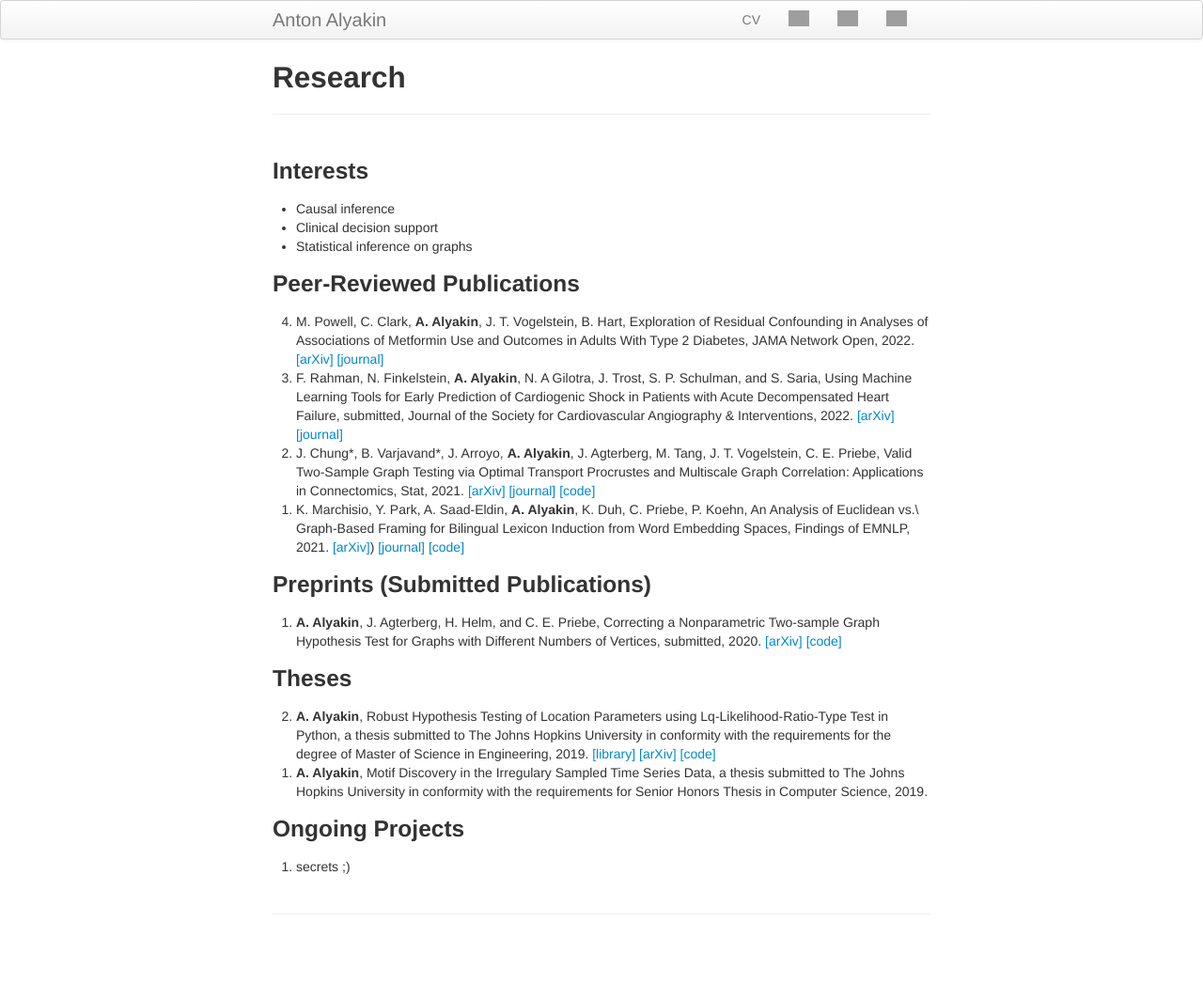
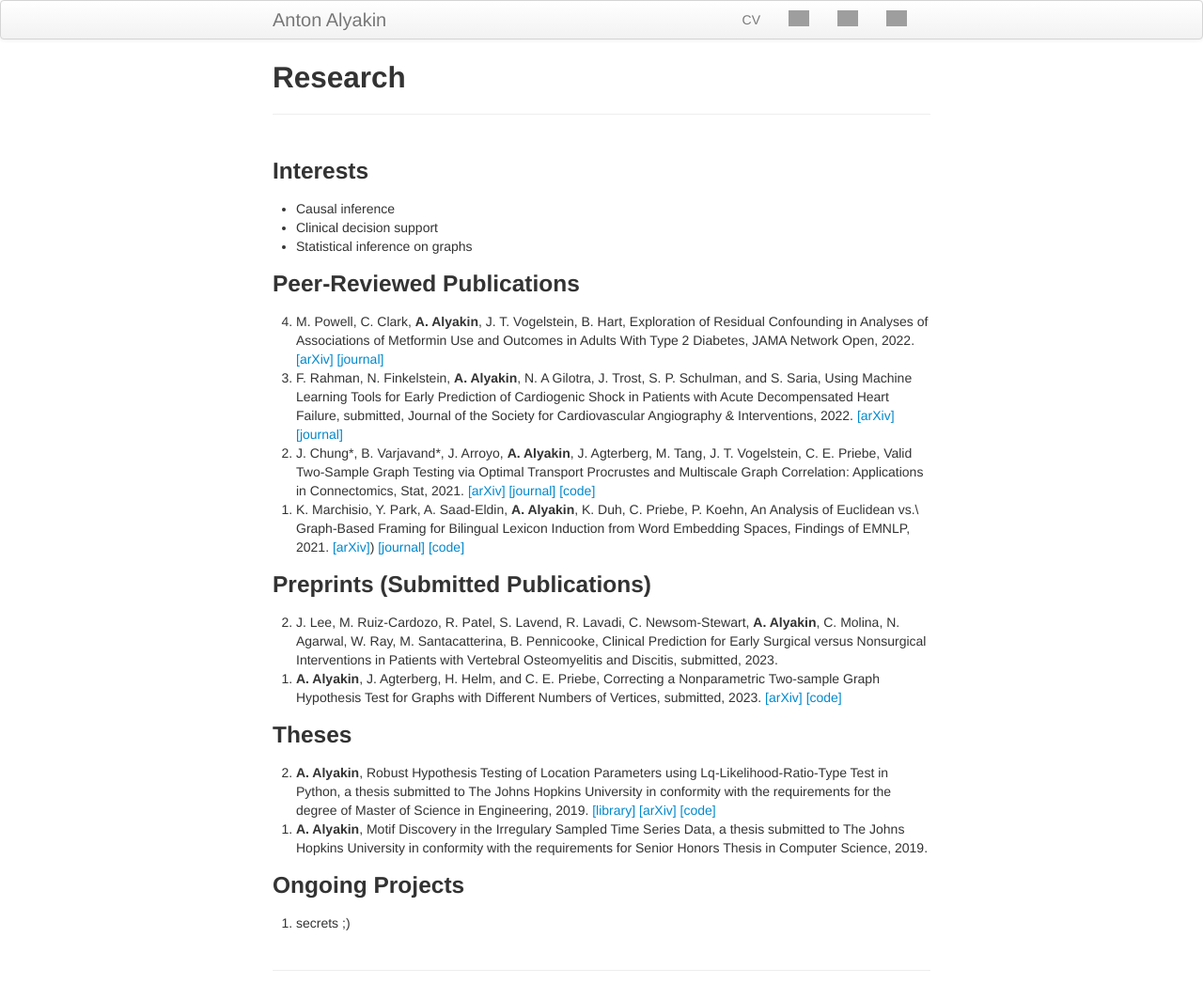
Before and after one commit to alyakin314/alyakin314.github.io, a Jekyll site: the page built from pages/research.md, in a window 1280 px wide. Shown: the whole page at 94% size. Built offline with Jekyll 4.4.1, drawn with Linux system fonts in a browser that asks for light colours; before the commit the page ends 1004 px from its top, so only the background shows below that; grey boxes are pictures that could not be loaded.

Commit message:
legal now

```diff
--- a/pages/research.md
+++ b/pages/research.md
@@ -36,9 +36,14 @@ title: Research
 {: reversed="reversed"}
 
 ### Preprints (Submitted Publications)
+2. J. Lee, M. Ruiz-Cardozo, R. Patel, S. Lavend, R. Lavadi, C. Newsom-Stewart,
+   **A. Alyakin**, C. Molina, N. Agarwal, W. Ray, M. Santacatterina,
+   B. Pennicooke, Clinical Prediction for Early Surgical versus Nonsurgical
+   Interventions in Patients with Vertebral Osteomyelitis and Discitis,
+   submitted, 2023.
 1. **A. Alyakin**, J. Agterberg, H. Helm, and C. E. Priebe, Correcting a
    Nonparametric Two-sample Graph Hypothesis Test for Graphs with Different
-   Numbers of Vertices, submitted, 2020.
+   Numbers of Vertices, submitted, 2023.
    [[arXiv]](https://arxiv.org/abs/2008.09434)
    [[code]](https://github.com/alyakin314/correcting-nonpar)
 {:reversed="reversed"}
```
Also changed, not shown: 1 other file.
